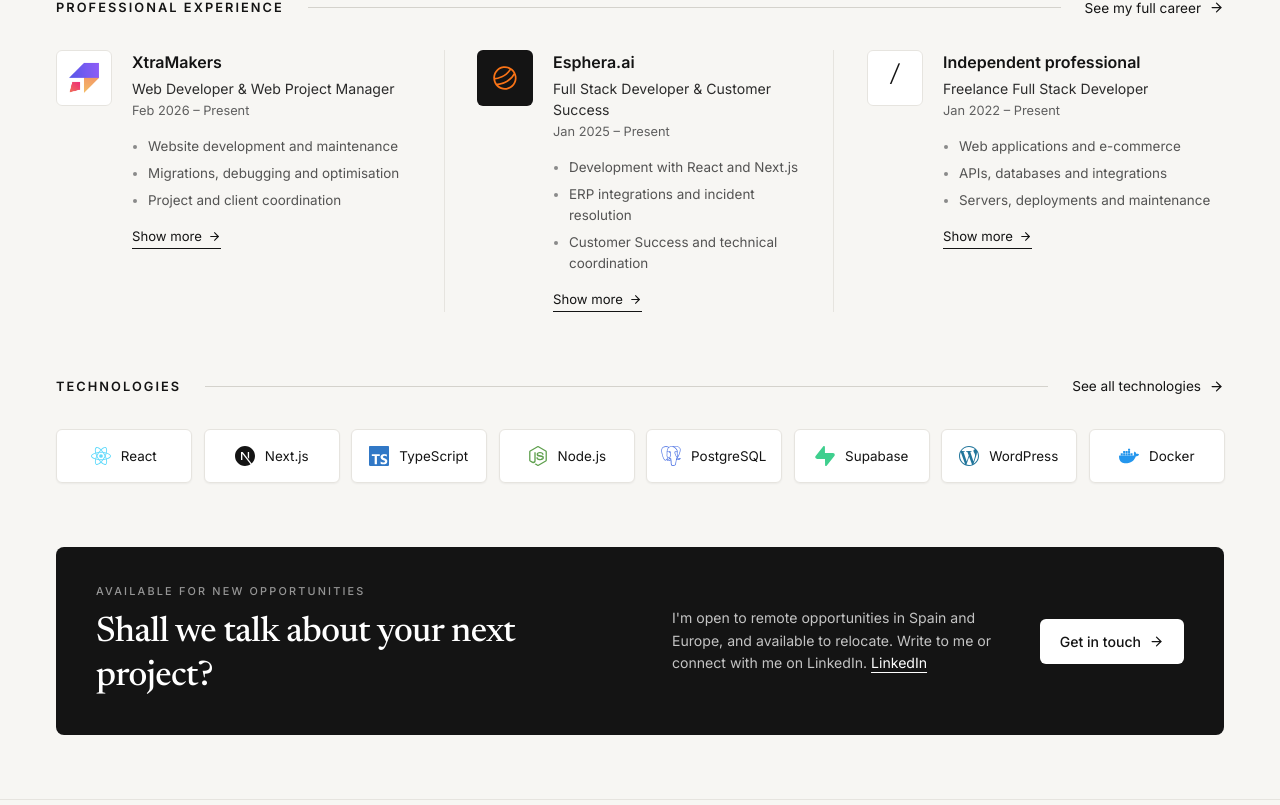
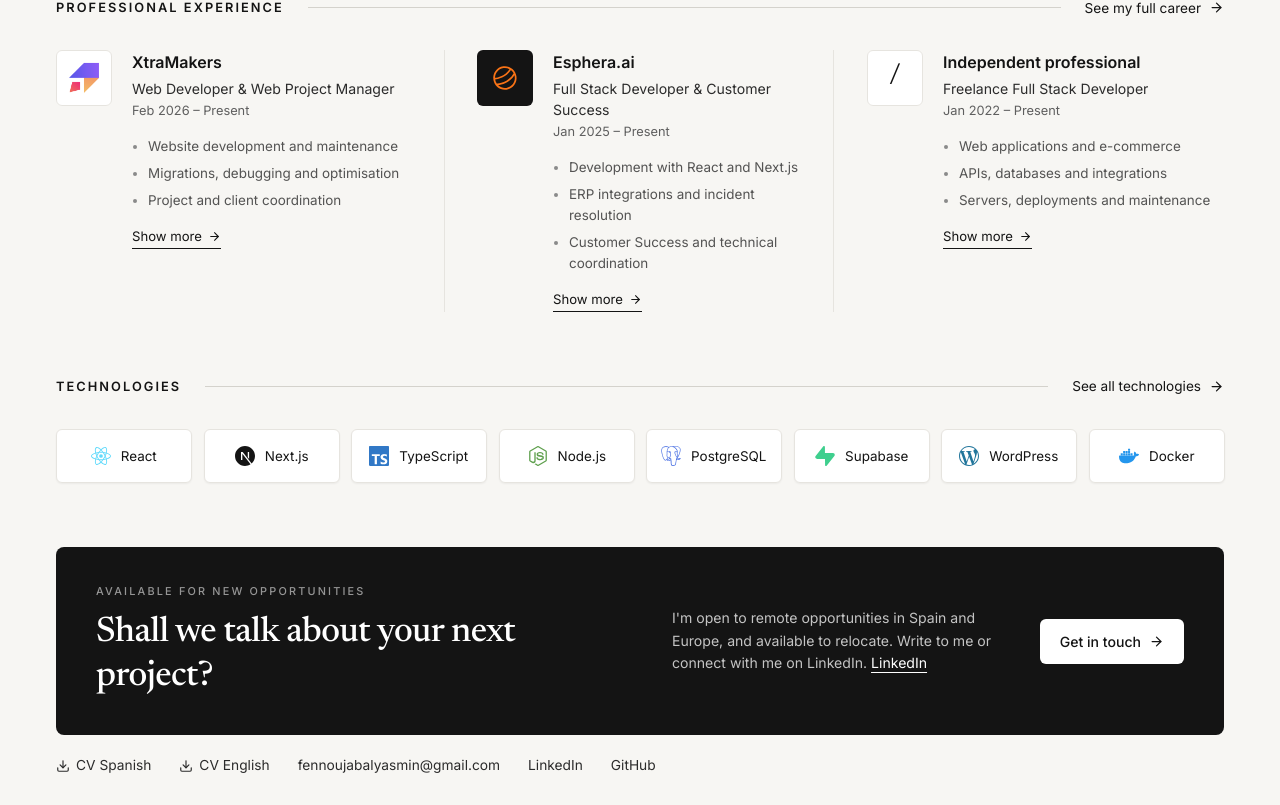
Before and after one commit to YasminFJ/Portfolio, a Next.js app: page /en in a window 1280 px wide. Shown: the part 1992-2797 px from the top of the page. Built offline with nearby package versions, Linux system fonts and the light colour scheme.

Commit message:
feat(redesign): add CV PDFs (ES/EN) and contact links
Co-Authored-By: Claude Opus 5.5 <noreply@anthropic.com>
Claude-Session: https://claude.ai/code/session_01S86sXuR92g5zYMb4MYwSBR

```diff
--- a/src/components/home/Home.tsx
+++ b/src/components/home/Home.tsx
@@ -228,6 +228,37 @@ export default function Home({ locale }: { locale: Locale }) {
             </a>
           </div>
         </div>
+        <ul aria-label={locale === "es" ? "Enlaces de contacto" : "Contact links"} className="mt-5 flex flex-wrap gap-x-7 gap-y-3 text-[0.86rem] text-charcoal">
+          {CONTACT.cv.es && (
+            <li>
+              <a href={CONTACT.cv.es} download hrefLang="es" className="inline-flex items-center gap-1.5 hover:text-ink">
+                <Download size={14} aria-hidden /> CV {locale === "es" ? "en español" : "Spanish"}
+              </a>
+            </li>
+          )}
+          {CONTACT.cv.en && (
+            <li>
+              <a href={CONTACT.cv.en} download hrefLang="en" className="inline-flex items-center gap-1.5 hover:text-ink">
+                <Download size={14} aria-hidden /> CV {locale === "es" ? "en inglés" : "English"}
+              </a>
+            </li>
+          )}
+          <li>
+            <a href={`mailto:${CONTACT.email}`} className="hover:text-ink">
+              {CONTACT.email}
+            </a>
+          </li>
+          <li>
+            <a href={CONTACT.linkedin} target="_blank" rel="noopener noreferrer" className="hover:text-ink">
+              LinkedIn
+            </a>
+          </li>
+          <li>
+            <a href={CONTACT.github} target="_blank" rel="noopener noreferrer" className="hover:text-ink">
+              GitHub
+            </a>
+          </li>
+        </ul>
       </section>
     </div>
   );
--- a/src/content/home.ts
+++ b/src/content/home.ts
@@ -9,8 +9,8 @@ export const CONTACT = {
   email: "fennoujabalyasmin@gmail.com",
   linkedin: "https://www.linkedin.com/in/yasmin-fennou-jabal",
   github: "https://github.com/YasminFJ",
-  /** PDF paths once the CVs are added to /public/cv. null → the button opens an email request instead. */
-  cv: { es: null as string | null, en: null as string | null },
+  /** CV PDFs in /public/cv. Set one to null and its button falls back to an email request. */
+  cv: { es: "/cv/Yasmin-Fennou-CV-ES.pdf" as string | null, en: "/cv/Yasmin-Fennou-CV-EN.pdf" as string | null },
 };
 
 export type FeaturedProject = {
```
Also changed, not shown: 2 other files (tests, documents, lock files or other folders).
